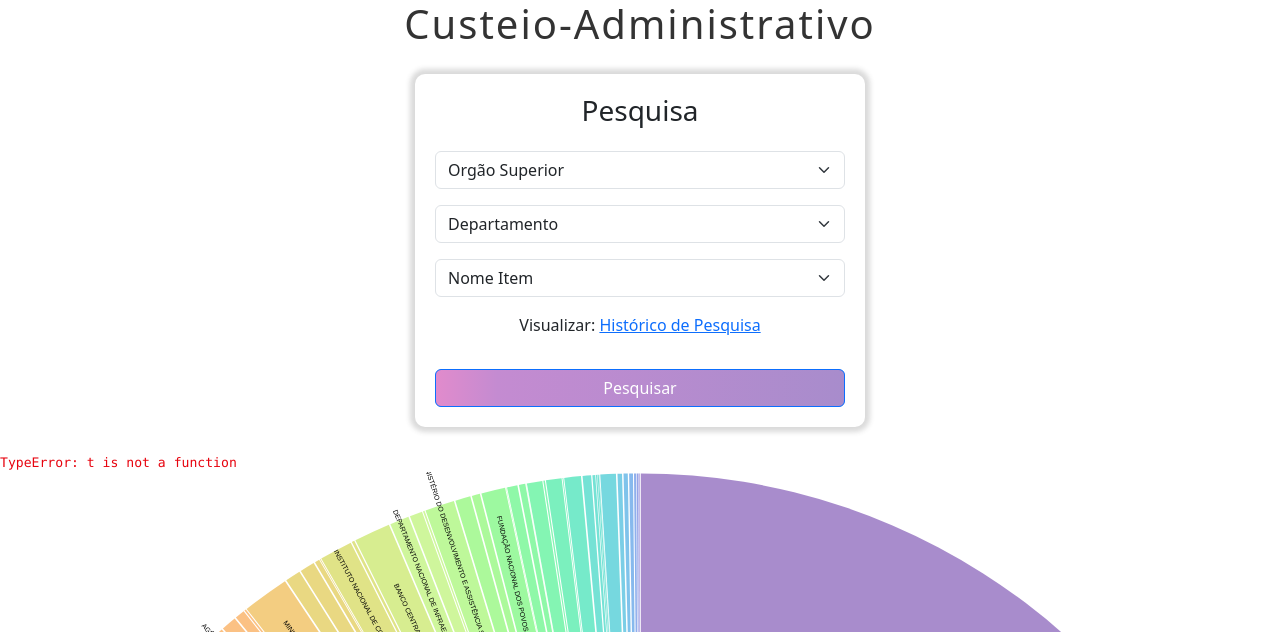
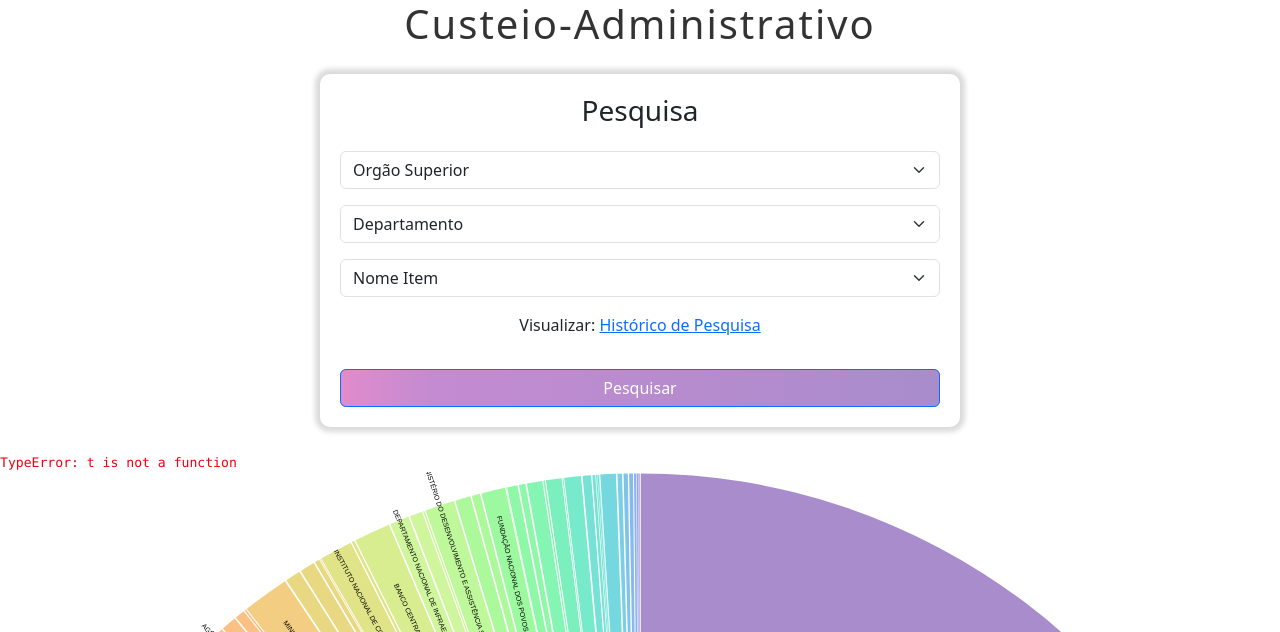
Before and after one commit to GilAntonyBorba/PI2TrabFinal, a PHP site: page / in a window 1280 px wide. Shown: the top 632 px of the page. Run offline with PHP 8.4, Linux system fonts and the light colour scheme; some libraries are stand-ins or nearby versions.

Commit message:
tamanho variavel form

```diff
--- a/styleForm.css
+++ b/styleForm.css
@@ -27,7 +27,7 @@
 #form-create-account{
     /* margin-top: 0%; */
     margin-bottom: 2%;
-    max-width: 450px;
+    max-width: 50%;
     width: 100%;
     background-color: #fff;
     padding: 20px;
```
